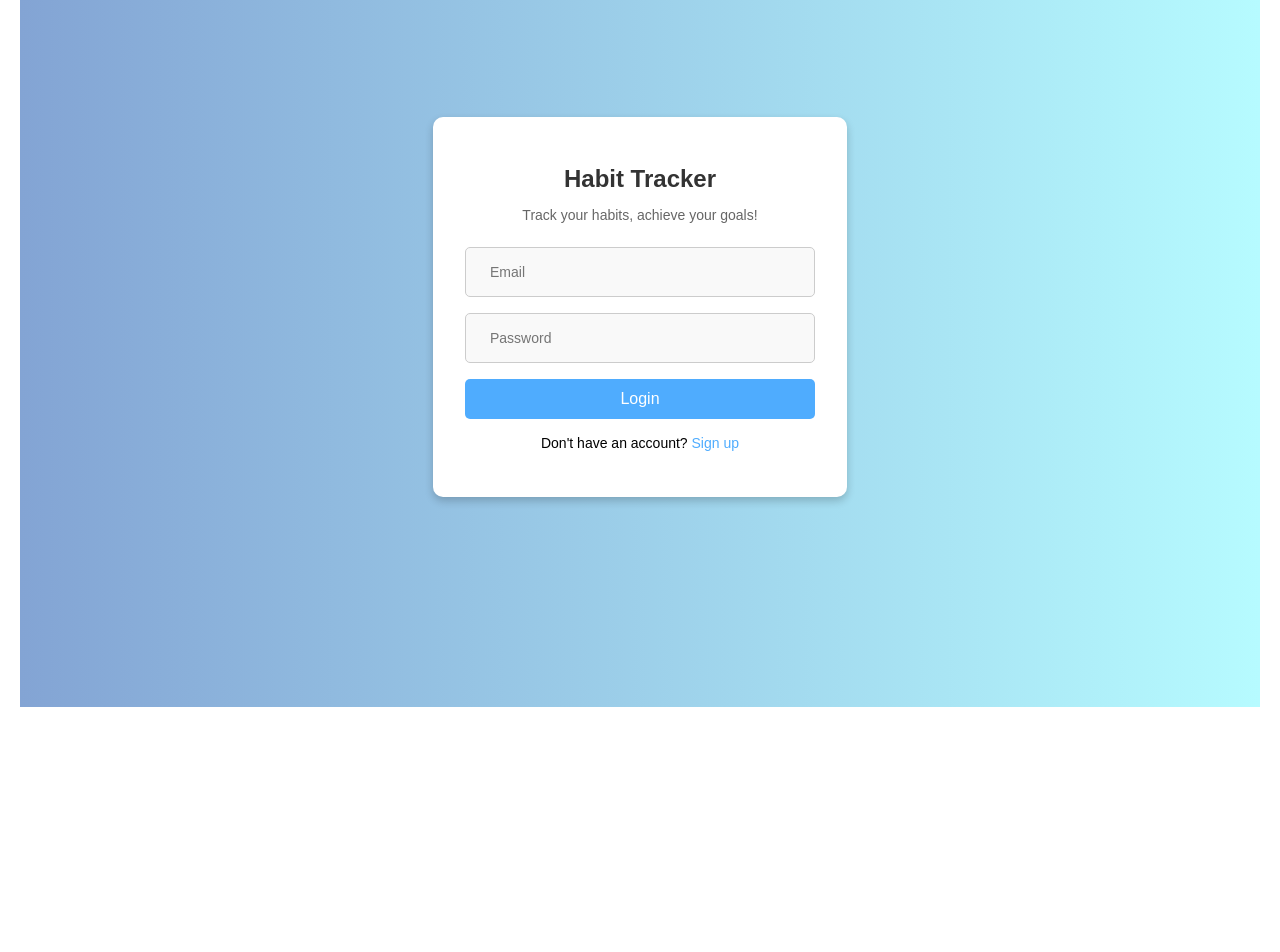
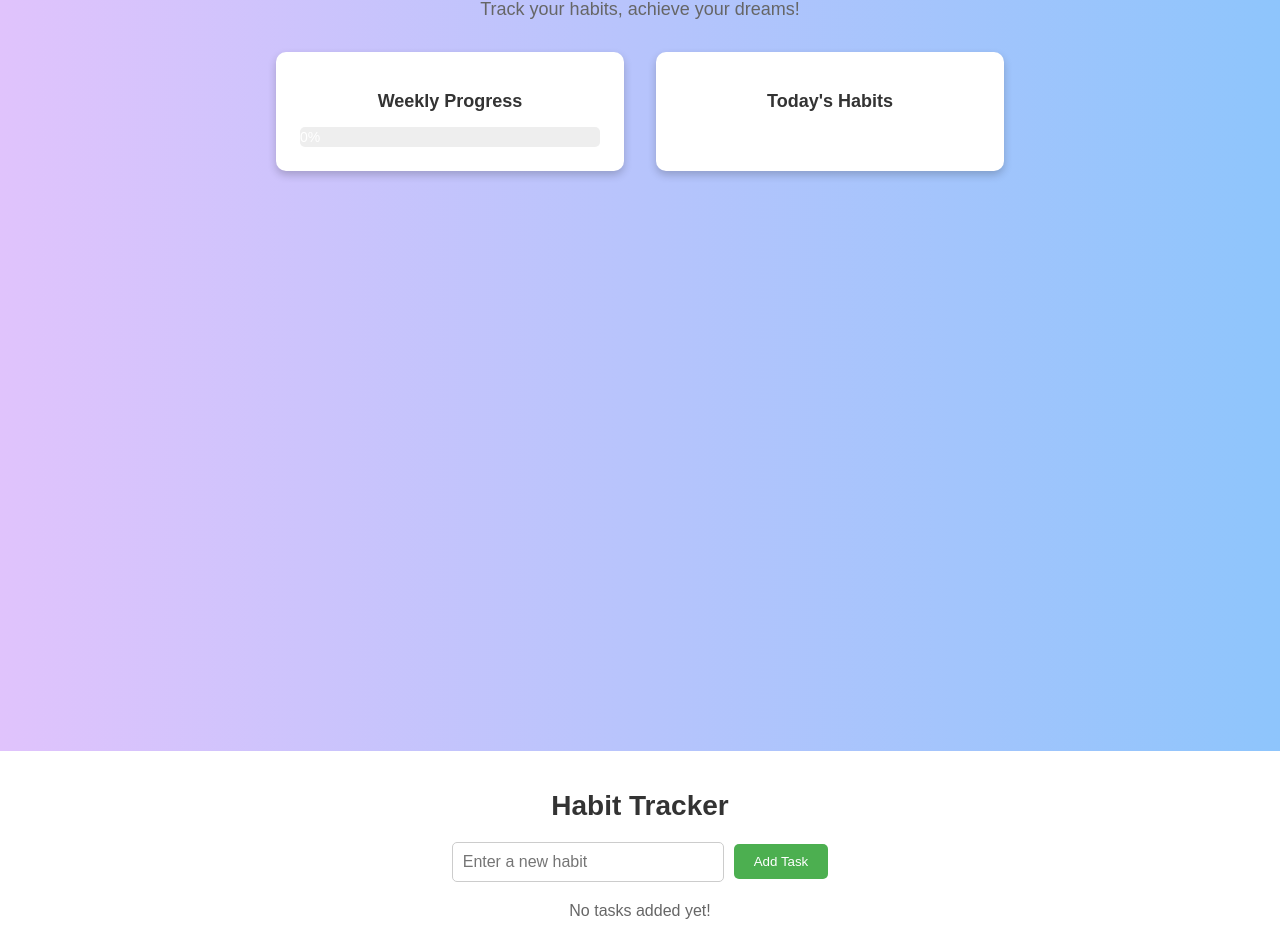
Before and after one commit to madhvesh23/Hackathon_THEFIXERS_HabitTracker, a React (Create React App) app: page / in a window 1280 px wide. Before the commit this address led to /login. Shown: the part 113-1065 px from the top of the page. Before the commit the page ends 840 px from the top, so only its background shows below. Built offline with nearby package versions, Linux system fonts and the light colour scheme; no server answers; the HTML template or start-up script is replaced by a standard one.

Commit message:
RAHUL2 upcoming

```diff
--- a/src/App.js
+++ b/src/App.js
@@ -10,8 +10,12 @@ import Login from "./pages/Login";
 import Signup from "./pages/Signup";
 import Logout from "./components/Logout"; // Import Logout component
 import "./App.css";
+import Dashboard from './pages/Dashboard';
+
+
 
 function App() {
+  return <Dashboard />;
   const [isAuthenticated, setIsAuthenticated] = useState(false); // Track authentication state
   const [loading, setLoading] = useState(true); // Loading state during auth check
 
--- /dev/null
+++ b/src/pages/Dashboard.js
@@ -0,0 +1,19 @@
+import React, { useState } from 'react';
+import Home from './Home';
+import Task from './Task';
+
+const Dashboard = () => {
+  const [habits, setHabits] = useState([]); // Shared state for habits
+
+  return (
+    <div>
+      {/* Home Component */}
+      <Home habits={habits} />
+
+      {/* Task Component */}
+      <Task onTasksUpdate={setHabits} />
+    </div>
+  );
+};
+
+export default Dashboard;
--- a/src/pages/Home.js
+++ b/src/pages/Home.js
@@ -1,30 +1,11 @@
-import React, { useState } from 'react';
+import React from 'react';
 import './Home.css';
 
-const Home = () => {
-  const getMotivationalQuote = () => {
-    const quotes = [
-      "Success is the sum of small efforts, repeated day in and day out.",
-      "What you do today can improve all your tomorrows.",
-      "The secret of getting ahead is getting started.",
-      "Your future is created by what you do today, not tomorrow.",
-    ];
-    return quotes[Math.floor(Math.random() * quotes.length)];
-  };
-
-  // Example habits data
-  const [habits, setHabits] = useState([
-    { id: 1, name: 'Drink Water', completed: true },
-    { id: 2, name: 'Exercise', completed: false },
-    { id: 3, name: 'Read a Book', completed: true },
-    { id: 4, name: 'Meditate', completed: true },
-    { id: 5, name: 'Journal', completed: false },
-  ]);
-
+const Home = ({ habits }) => {
   // Calculate progress
   const totalHabits = habits.length;
   const completedHabits = habits.filter((habit) => habit.completed).length;
-  const progress = (completedHabits / totalHabits) * 100;
+  const progress = totalHabits > 0 ? (completedHabits / totalHabits) * 100 : 0;
 
   return (
     <div className="home-container">
@@ -34,12 +15,6 @@ const Home = () => {
       </div>
 
       <div className="dashboard">
-        {/* Motivational Quote */}
-        <div className="quote">
-          <h2>Motivational Quote of the Day:</h2>
-          <p>"{getMotivationalQuote()}"</p>
-        </div>
-
         {/* Weekly Progress */}
         <div className="habit-progress">
           <h2>Weekly Progress</h2>
@@ -54,9 +29,6 @@ const Home = () => {
         </div>
 
         {/* Habit Checklist */}
-
-        {/* (completedHabits / totalHabits) * 100 */}
-
         <div className="habit-checklist">
           <h2>Today's Habits</h2>
           <ul className="habit-list">
@@ -65,15 +37,7 @@ const Home = () => {
                 <input
                   type="checkbox"
                   checked={habit.completed}
-                  onChange={() => {
-                    setHabits((prevHabits) =>
-                      prevHabits.map((h) =>
-                        h.id === habit.id
-                          ? { ...h, completed: !h.completed }
-                          : h
-                      )
-                    );
-                  }}
+                  readOnly
                 />
                 {habit.name}
               </li>
--- /dev/null
+++ b/src/pages/Task.css
@@ -0,0 +1,103 @@
+/* Container Styles */
+.task-container {
+    padding: 20px;
+    font-family: Arial, sans-serif;
+  }
+
+  .task-title {
+    text-align: center;
+    font-size: 28px;
+    margin-bottom: 20px;
+    color: #333;
+  }
+
+  /* Input Section */
+  .task-input {
+    display: flex;
+    justify-content: center;
+    align-items: center;
+    gap: 10px;
+    margin-bottom: 20px;
+  }
+
+  .task-input input {
+    padding: 10px;
+    font-size: 16px;
+    border: 1px solid #ccc;
+    border-radius: 5px;
+    width: 250px;
+  }
+
+  .task-input button {
+    padding: 10px 20px;
+    background-color: #4caf50;
+    color: white;
+    border: none;
+    border-radius: 5px;
+    cursor: pointer;
+  }
+
+  .task-input button:hover {
+    background-color: #45a049;
+  }
+
+  /* Chart Section */
+  .chart-container {
+    width: 100%;
+    max-width: 800px;
+    margin: 0 auto 20px auto;
+    height: 300px;
+  }
+
+  /* Task List */
+  .task-list {
+    margin-top: 20px;
+  }
+
+  .task-item {
+    display: flex;
+    flex-direction: column;
+    gap: 10px;
+    padding: 15px;
+    border: 1px solid #ddd;
+    border-radius: 5px;
+    margin-bottom: 10px;
+  }
+
+  .task-item h3 {
+    font-size: 20px;
+    margin: 0;
+  }
+
+  .task-completion {
+    display: flex;
+    gap: 10px;
+    flex-wrap: wrap;
+  }
+
+  .task-completion label {
+    font-size: 14px;
+    color: #555;
+  }
+
+  /* Delete Button */
+  .delete-button {
+    align-self: flex-end;
+    background-color: red;
+    color: white;
+    border: none;
+    padding: 5px 10px;
+    border-radius: 5px;
+    cursor: pointer;
+  }
+
+  .delete-button:hover {
+    background-color: darkred;
+  }
+
+  /* No Tasks Placeholder */
+  .no-tasks {
+    text-align: center;
+    font-size: 16px;
+    color: #666;
+  }
--- a/src/pages/Task.js
+++ b/src/pages/Task.js
@@ -1,128 +1,60 @@
-import React, { useState } from 'react';
+import React, { useState, useEffect } from 'react';
 import { Bar } from 'react-chartjs-2';
 import { Chart as ChartJS, CategoryScale, LinearScale, BarElement, Title, Tooltip, Legend } from 'chart.js';
+import './Task.css';
 
 // Register the necessary Chart.js components
 ChartJS.register(CategoryScale, LinearScale, BarElement, Title, Tooltip, Legend);
 
-function Task() {
-  // Step 1: State to store tasks (with completion for each of the 7 days)
+function Task({ onTasksUpdate }) {
   const [tasks, setTasks] = useState([]);
-  const [taskInput, setTaskInput] = useState("");
+  const [taskInput, setTaskInput] = useState('');
 
-  // Step 2: Handle input change for task name
   const handleInputChange = (e) => {
     setTaskInput(e.target.value);
   };
 
-  // Step 3: Add a new task with 7 days of completion tracking
   const handleAddTask = () => {
-    if (taskInput.trim() !== "") {
-      setTasks([
-        ...tasks,
-        {
+    if (taskInput.trim() !== '') {
+      const newTask = {
         id: Date.now(),
         name: taskInput,
-          completed: Array(7).fill(false), // Initialize 7 days with false (not completed)
-        },
-      ]);
-      setTaskInput(""); // Clear input field after adding task
+        completed: false, // Simplified for Home.js
+      };
+      const updatedTasks = [...tasks, newTask];
+      setTasks(updatedTasks);
+      onTasksUpdate(updatedTasks); // Sync with Dashboard.js
+      setTaskInput('');
     }
   };
 
-  // Step 4: Handle deleting a task
   const handleDeleteTask = (id) => {
-    setTasks(tasks.filter((task) => task.id !== id));
-  };
-
-  // Step 5: Handle task completion for each day (toggle checkbox)
-  const handleToggleComplete = (taskId, dayIndex) => {
-    setTasks(
-      tasks.map((task) =>
-        task.id === taskId
-          ? {
-              ...task,
-              completed: task.completed.map((completed, index) =>
-                index === dayIndex ? !completed : completed
-              ),
-            }
-          : task
-      )
-    );
-  };
-
-  // Step 6: Prepare the chart data (display completion status for each task over 7 days)
-  const chartData = {
-    labels: ['Day 1', 'Day 2', 'Day 3', 'Day 4', 'Day 5', 'Day 6', 'Day 7'],
-    datasets: tasks.map((task) => ({
-      label: task.name,
-      data: task.completed.map((completed) => (completed ? 1 : 0)),
-      backgroundColor: 'rgba(75, 192, 192, 0.5)',
-      borderColor: 'rgba(75, 192, 192, 1)',
-      borderWidth: 1,
-    })),
-  };
-
-  // Chart options (simplified)
-  const chartOptions = {
-    scales: {
-      y: { beginAtZero: true },
-    },
-    responsive: true,
-    maintainAspectRatio: false,
+    const updatedTasks = tasks.filter((task) => task.id !== id);
+    setTasks(updatedTasks);
+    onTasksUpdate(updatedTasks); // Sync with Dashboard.js
   };
 
   return (
-    <div className="App" style={{ padding: "20px", fontFamily: "Arial, sans-serif" }}>
-      <h1>Habit Tracker</h1>
-
-      {/* Input for new task */}
+    <div className="task-container">
+      <h1 className="task-title">Habit Tracker</h1>
+      <div className="task-input">
         <input
           type="text"
           value={taskInput}
           onChange={handleInputChange}
           placeholder="Enter a new habit"
-        style={{ padding: "10px", marginRight: "10px" }}
         />
-      <button onClick={handleAddTask} style={{ padding: "10px", cursor: "pointer" }}>Add Task</button>
-
-      {/* Bar chart to visualize task completions over 7 days */}
-      <div style={{ width: '80%', height: '300px', marginTop: '20px' }}>
-        <Bar data={chartData} options={chartOptions} />
+        <button onClick={handleAddTask}>Add Task</button>
       </div>
 
-      {/* Display tasks */}
-      <div style={{ marginTop: "20px" }}>
+      <div className="task-list">
         {tasks.length === 0 ? (
-          <p>No tasks added yet!</p>
+          <p className="no-tasks">No tasks added yet!</p>
         ) : (
           tasks.map((task) => (
-            <div key={task.id} style={{ display: "flex", alignItems: "center", marginBottom: "10px" }}>
+            <div key={task.id} className="task-item">
               <h3>{task.name}</h3>
-              <div style={{ marginLeft: '20px' }}>
-                {task.completed.map((completed, dayIndex) => (
-                  <label key={dayIndex}>
-                    <input
-                      type="checkbox"
-                      checked={completed}
-                      onChange={() => handleToggleComplete(task.id, dayIndex)}
-                      style={{ marginRight: "10px" }}
-                    />
-                    Day {dayIndex + 1}
-                  </label>
-                ))}
-              </div>
-              <button
-                onClick={() => handleDeleteTask(task.id)}
-                style={{
-                  backgroundColor: "red",
-                  color: "white",
-                  border: "none",
-                  padding: "5px 10px",
-                  cursor: "pointer",
-                  marginLeft: '10px',
-                }}
-              >
+              <button className="delete-button" onClick={() => handleDeleteTask(task.id)}>
                 Delete
               </button>
             </div>
```
Lines whose indentation alone changed are shown as unchanged.
